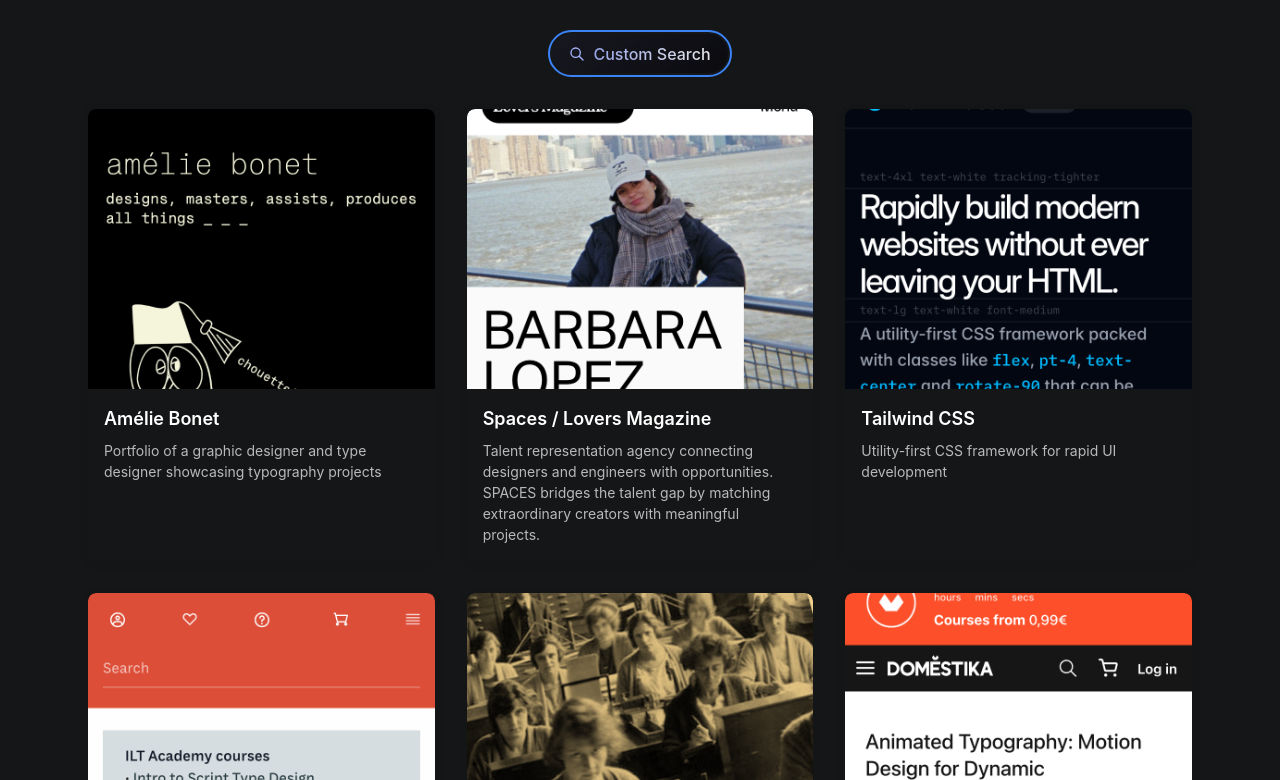
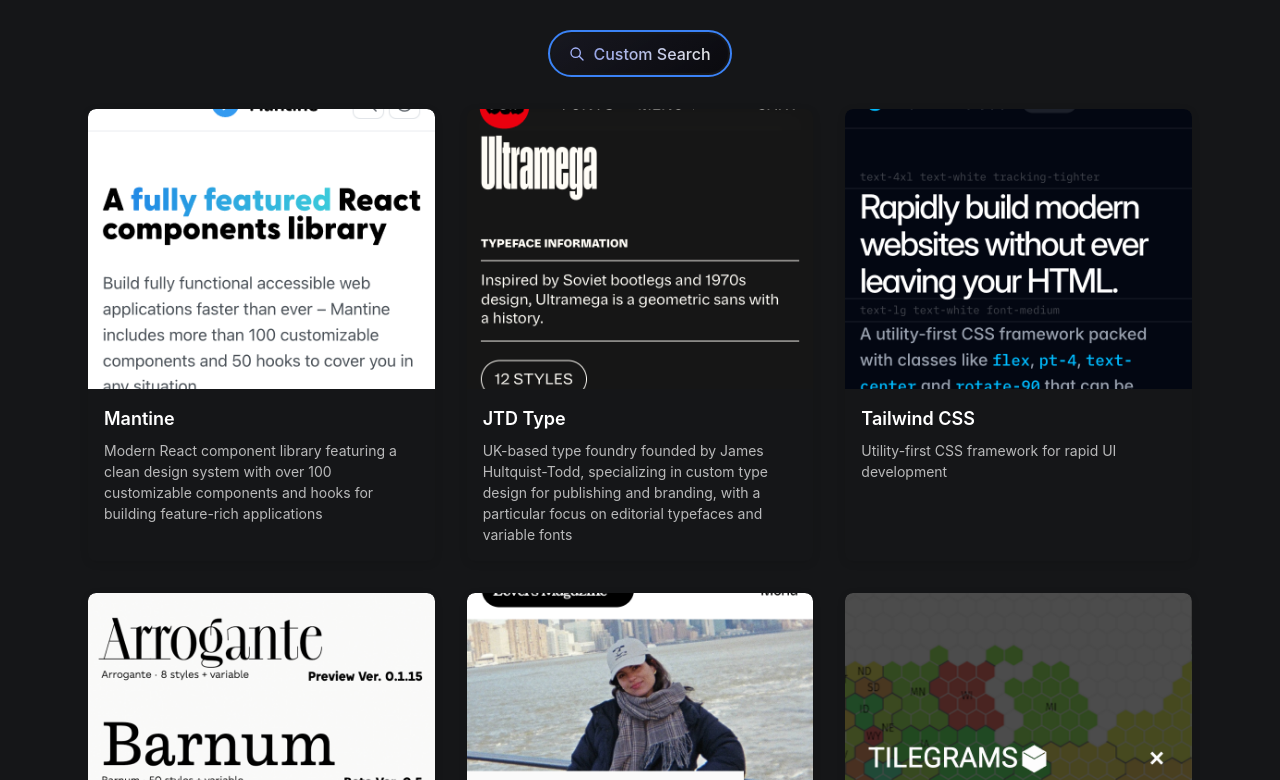
Before and after one commit to somahargitai/soma-toolbox, a React (Vite) app: page / in a window 1280 px wide. Shown: the part 540-1320 px from the top of the page. Built offline with nearby package versions, Linux system fonts and the light colour scheme.

Commit message:
clamp calculator and shreya portfolio

```diff
--- a/src/data/tools.ts
+++ b/src/data/tools.ts
@@ -964,6 +964,24 @@
     image: "/images/tools/layout-breakouts-106.png",
     categories: ["web UI layout", "css", "development"],
   },
+  {
+    id: "107",
+    name: "Clamp Calculator",
+    description:
+      "A tool for creating fluid typography and spacing with CSS clamp() function",
+    url: "https://clamp.font-size.app/",
+    image: "/images/tools/clamp-calculator-107.png",
+    categories: ["typography", "css", "development", "tools"],
+  },
+  {
+    id: "108",
+    name: "Shreya Maheshwari Design",
+    description:
+      "Portfolio showcasing type design, UX/UI process, creative coding",
+    url: "https://shreyamaheshwaridesign.myportfolio.com/",
+    image: "/images/tools/shreya-maheshwari-108.png",
+    categories: ["portfolio", "graphic design", "typography", "ux", "ui"],
+  },
 ];
 
 export const fixedCategories = [
```
Also changed, not shown: public/images/tools/clamp-calculator-107.png (added), public/images/tools/shreya-maheshwari-design-108.png (added).
